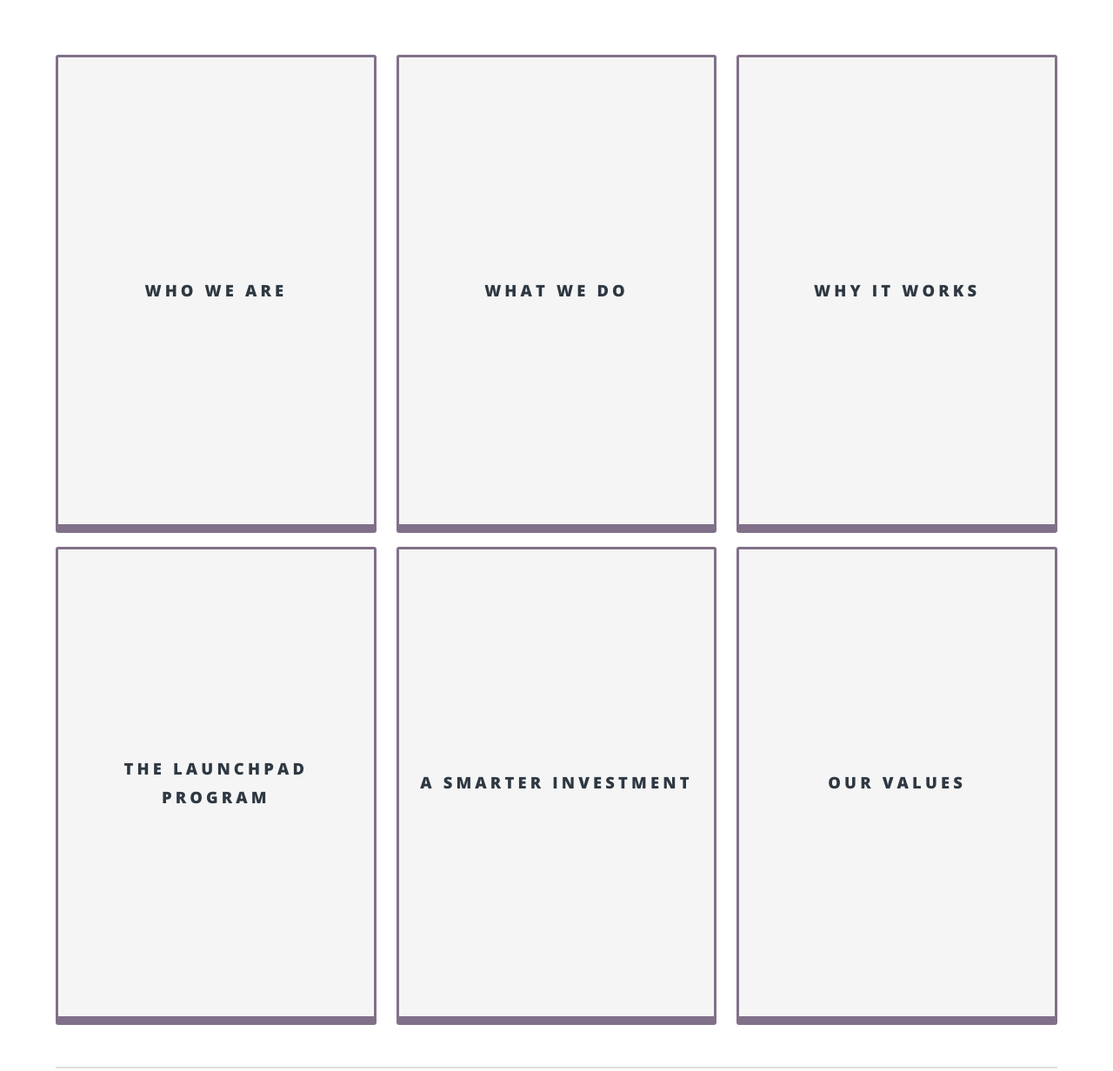
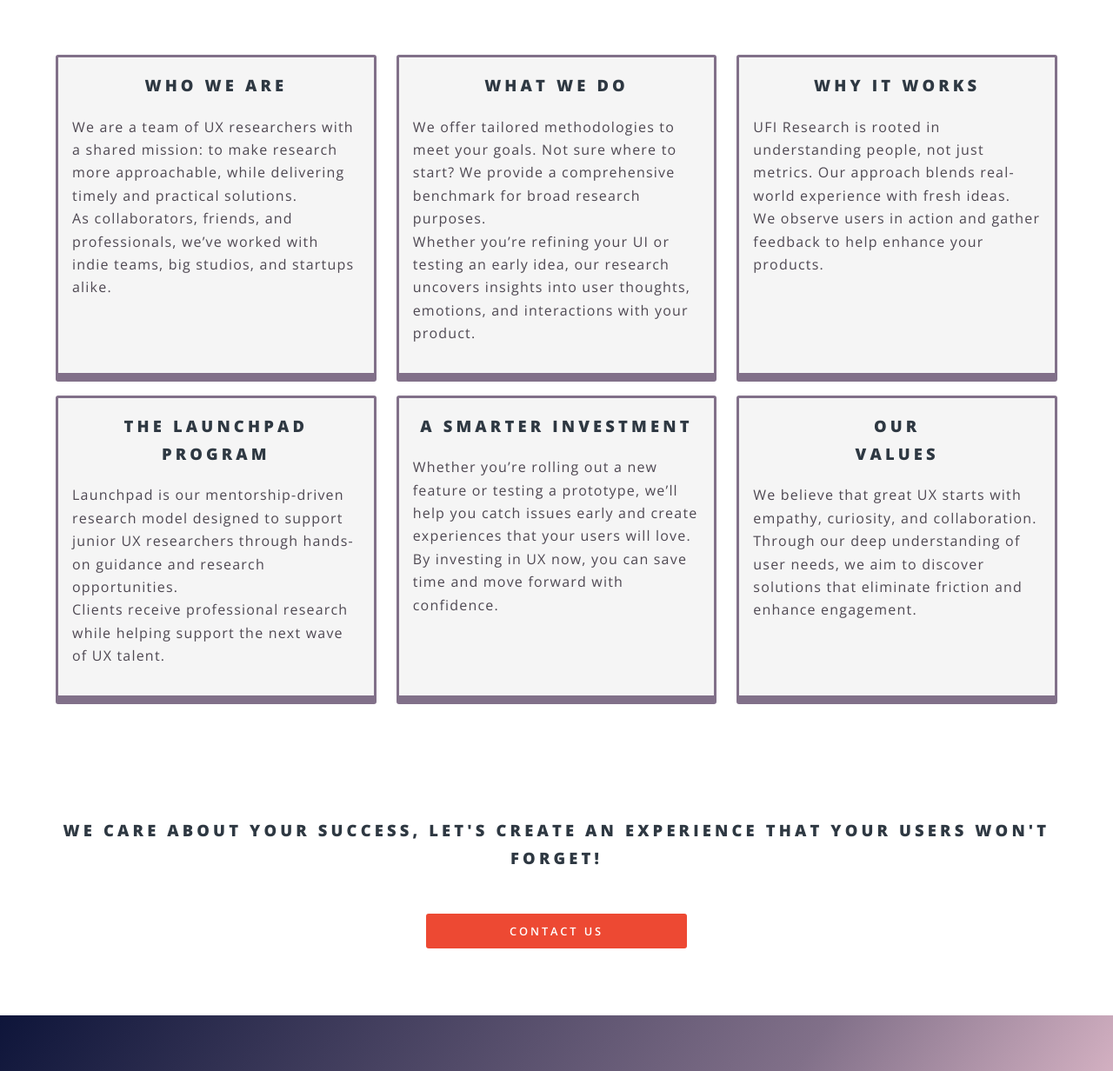
Before and after one commit to ufi-test/ufi-test.github.io, a plain HTML site: page site/about.html in a window 1280 px wide. Shown: the part 160-1392 px from the top of the page at 87% size. Drawn offline with nearby package versions, Linux system fonts and the light colour scheme.

Commit message:
Add files via upload

```diff
--- a/site/about.html
+++ b/site/about.html
@@ -59,31 +59,13 @@
 						<section class="wrapper style5">
 							<div class="inner">
 
-								<div class="baltaboutusflexcontainer">
-									<div id="baboutflex1" onclick="cardtoggle('baboutflex1')"><h3>Who We Are</h3><p>We’re a team of UX researchers with a shared mission: make research more accessible and help new talent thrive.<br /><br />We are collaborators, friends, and  professionals.</p></div>
-									<div id="baboutflex2" onclick="cardtoggle('baboutflex2')"><h3>What We Do</h3><p>We offer a broad selection of methodologies that are customized to your goals.<br /><br />Whether you’re refining a UI or building from scratch, we deliver tailored research that uncovers how people think, feel, and interact with your product.</p></div>
-									<div id="baboutflex3" onclick="cardtoggle('baboutflex3')"><h3>Why It Works</h3><p>Our approach combines real-world experience with fresh ideas.<br /><br />We’ve worked with indie teams, big studios, and startups.<br /><br />We also provide hands-on opportunities for new UX researchers, bringing fresh perspectives to every study while maintaining high-quality outcomes.</p></div>
-									<div id="baboutflex4" onclick="cardtoggle('baboutflex4')"><h3>The Launchpad Program</h3><p>Launchpad is our mentorship-driven research model.<br /><br />Junior UX researchers gain real, hands-on experience by being paired with senior mentors who guide their work.<br /><br />Clients get professional research, while helping support the next wave of UX talent.</p></div>
-									<div id="baboutflex5" onclick="cardtoggle('baboutflex5')"><h3>A Smarter Investment</h3><p>We are a smart partner whether you’re launching a new feature or testing an early idea.<br /><br />Choose from our selection of methodologies and you support future UX professionals through our mentorship program.<br /><br />We’ll help you move forward with confidence.</p></div>
-									<div id="baboutflex6" onclick="cardtoggle('baboutflex6')"><h3>Our Values</h3><p>We believe that great UX starts with empathy, curiosity, and inclusion.<br /><br />Our research is rooted in understanding people - not just metrics.<br /><br />Through our deep understanding of user needs, we aim to discover solutions that remove friction and promote meaningful engagement.</p></div>
-								</div>
-<hr />
 								<div class="aboutusflexcontainer">
-									<div><h3>Who We Are</h3><p>We’re a team of UX researchers with a shared mission: make research more accessible and help new talent thrive. We are collaborators, friends, and  professionals.</p></div>
-									<div><h3>What We Do</h3><p>We offer a broad selection of methodologies that are customized to your goals. Whether you’re refining a UI or building from scratch, we deliver tailored research that uncovers how people think, feel, and interact with your product.</p></div>
-									<div><h3>Why It Works</h3><p>Our approach combines real-world experience with fresh ideas.<br /><br />We’ve worked with indie teams, big studios, and startups.<br /><br />We also provide hands-on opportunities for new UX researchers, bringing fresh perspectives to every study while maintaining high-quality outcomes.</p></div>
-									<div><h3>The Launchpad Program</h3><p>Launchpad is our mentorship-driven research model. Junior UX researchers gain real, hands-on experience by being paired with senior mentors who guide their work. Clients get professional research, while helping support the next wave of UX talent.</p></div>
-									<div><h3>A Smarter Investment</h3><p>We are a smart partner whether you’re launching a new feature or testing an early idea. Choose from our selection of methodologies and you support future UX professionals through our mentorship program. We’ll help you move forward with confidence.</p></div>
-									<div><h3>Our Values</h3><p>We believe that great UX starts with empathy, curiosity, and inclusion. Our research is rooted in understanding people - not just metrics. Through our deep understanding of user needs, we aim to discover solutions that remove friction and promote meaningful engagement.</p></div>
-								</div>
-<hr />
-								<div class="altaboutusflexcontainer">
-									<div id="aboutflex1"><h3>Who We Are</h3><p>We’re a team of UX researchers with a shared mission: make research more accessible and help new talent thrive.<br /><br />We are collaborators, friends, and  professionals.</p></div>
-									<div id="aboutflex2"><h3>What We Do</h3><p>We offer a broad selection of methodologies that are customized to your goals.<br /><br />Whether you’re refining a UI or building from scratch, we deliver tailored research that uncovers how people think, feel, and interact with your product.</p></div>
-									<div id="aboutflex3"><h3>Why It Works</h3><p>Our approach combines real-world experience with fresh ideas.<br /><br />We’ve worked with indie teams, big studios, and startups.<br /><br />We also provide hands-on opportunities for new UX researchers, bringing fresh perspectives to every study while maintaining high-quality outcomes.</p></div>
-									<div id="aboutflex4"><h3>The Launchpad Program</h3><p>Launchpad is our mentorship-driven research model.<br /><br />Junior UX researchers gain real, hands-on experience by being paired with senior mentors who guide their work.<br /><br />Clients get professional research, while helping support the next wave of UX talent.</p></div>
-									<div id="aboutflex5"><h3>A Smarter Investment</h3><p>We are a smart partner whether you’re launching a new feature or testing an early idea.<br /><br />Choose from our selection of methodologies and you support future UX professionals through our mentorship program.<br /><br />We’ll help you move forward with confidence.</p></div>
-									<div id="aboutflex6"><h3>Our Values</h3><p>We believe that great UX starts with empathy, curiosity, and inclusion.<br /><br />Our research is rooted in understanding people - not just metrics.<br /><br />Through our deep understanding of user needs, we aim to discover solutions that remove friction and promote meaningful engagement.</p></div>
+									<div><h3>Who We Are</h3><p>We are a team of UX researchers with a shared mission: to make research more approachable, while delivering timely and practical solutions.<br style="margin-bottom: 1em;" />As collaborators, friends, and professionals, we’ve worked with indie teams, big studios, and startups alike.</p></div>
+									<div><h3>What We Do</h3><p>We offer tailored methodologies to meet your goals. Not sure where to start? We provide a comprehensive benchmark for broad research purposes.<br style="margin-bottom: 1em;" />Whether you’re refining your UI or testing an early idea, our research uncovers insights into user thoughts, emotions, and interactions with your product.</p></div>
+									<div><h3>Why It Works</h3><p>UFI Research is rooted in understanding people, not just metrics. Our approach blends real-world experience with fresh ideas.<br style="margin-bottom: 1em;" />We observe users in action and gather feedback to help enhance your products.</p></div>
+									<div><h3>The Launchpad Program</h3><p>Launchpad is our mentorship-driven research model designed to support junior UX researchers through hands-on guidance and research opportunities.<br style="margin-bottom: 1em;" />Clients receive professional research while helping support the next wave of UX talent.</p></div>
+									<div><h3>A Smarter Investment</h3><p>Whether you’re rolling out a new feature or testing a prototype, we’ll help you catch issues early and create experiences that your users will love.<br style="margin-bottom: 1em;" />By investing in UX now, you can save time and move forward with confidence.</p></div>
+									<div><h3>Our <br />Values</h3><p>We believe that great UX starts with empathy, curiosity, and collaboration.<br style="margin-bottom: 1em;" />Through our deep understanding of user needs, we aim to discover solutions that eliminate friction and enhance engagement.</p></div>
 								</div>
 
 							<h3 style="text-align: center; margin-top: 7em;">We care about your success, let's create an experience that your users won't forget!</h3>
@@ -114,7 +96,6 @@
 			<!--[if lte IE 8]><script src="assets/js/ie/respond.min.js"></script><![endif]-->
 			<script src="assets/js/main.js"></script>
 			<script src="assets/js/navbar.js"></script>
-			<script src="assets/js/cardtoggle.js"></script>
 
 	</body>
 </html>
```
Also changed, not shown: site/index.html (+3 -3 lines), site/playtest.html (+3 -3 lines).
